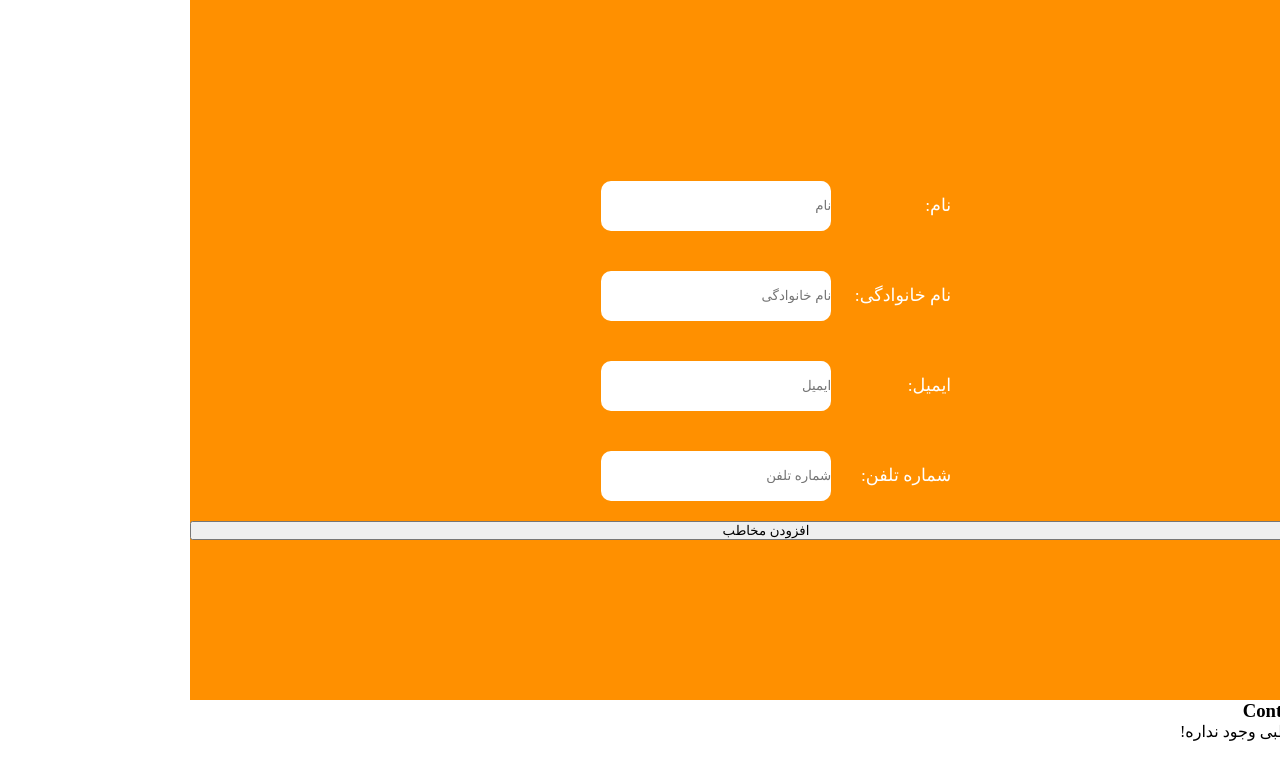
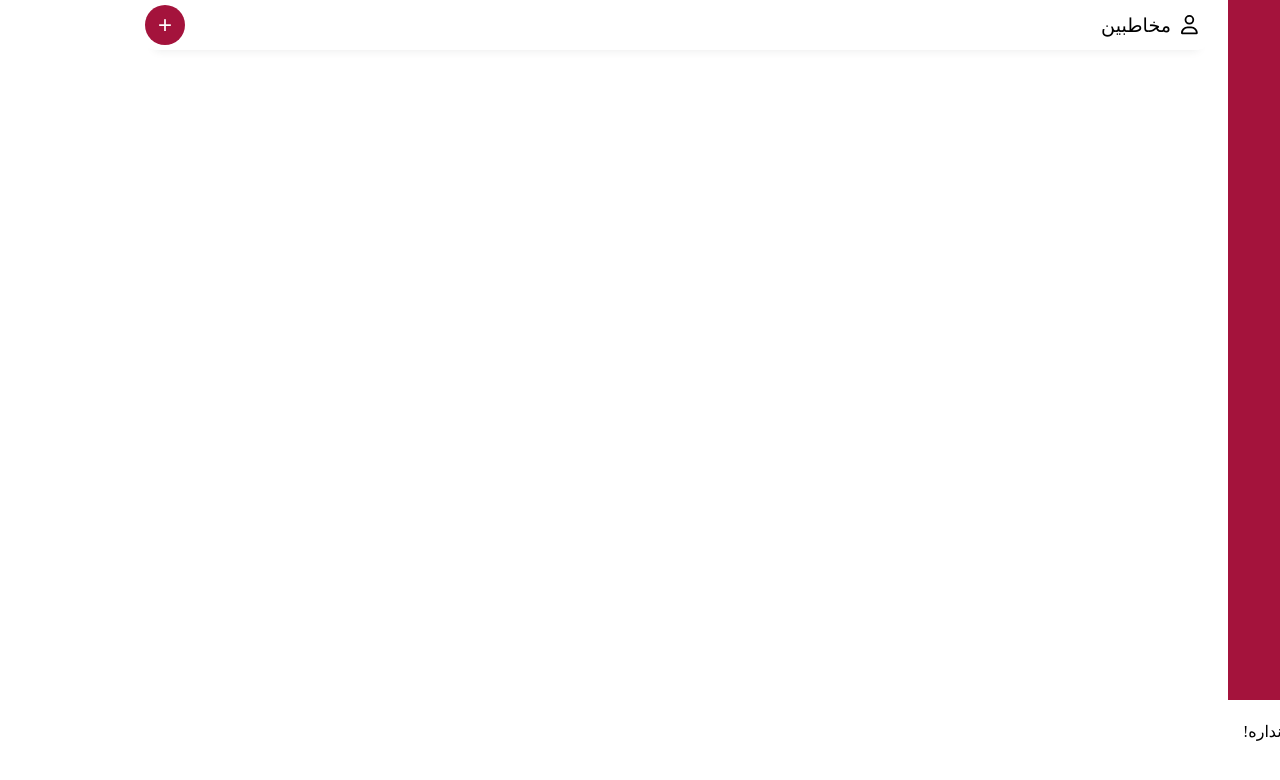
Before and after one commit to DanialArjmand/React-Components, a React (Vite) app in the folder Daniayl-Arjmand_week14/Contact-App/: page / in a window 1280 px wide. Shown: the top 780 px of the page. Built offline with nearby package versions, Linux system fonts and the light colour scheme.

Commit message:
Refactor Code

```diff
--- a/Daniayl-Arjmand_week14/Contact-App/src/App.jsx
+++ b/Daniayl-Arjmand_week14/Contact-App/src/App.jsx
@@ -1,12 +1,42 @@
+import React, { useState } from "react";
 import Header from "./Components/Header.jsx";
 import Contact from "./Components/Contact.jsx";
+import ContactList from "./Components/ContactList.jsx";
+import styles from "./Components/Header.module.css";
 
 function App() {
+  const [contacts, setContacts] = useState([]);
+  const [showModal, setShowModal] = useState(false);
+
+
+  const deleteHandler = (id) => {
+    setContacts((prev) => prev.filter((contact) => contact.id !== id));
+  };
+
   return (
-    <>
-      {/* <Header /> */}
-      <Contact />
-    </>
+    <div>
+      <Header onAddContactClick={() => setShowModal(true)} />
+
+      {showModal && (
+        <div className={styles.modalBackdrop}>
+          <div className={styles.modalContent}>
+            <button
+              className={styles.closeButton}
+              onClick={() => setShowModal(false)}
+            >
+              بستن
+            </button>
+            <Contact
+              contacts={contacts}
+              setContacts={setContacts}
+              closeModal={() => setShowModal(false)}
+            />
+          </div>
+        </div>
+      )}
+
+      <ContactList contacts={contacts} deleteHandler={deleteHandler} />
+    </div>
   );
 }
 
--- a/Daniayl-Arjmand_week14/Contact-App/src/Components/Contact.jsx
+++ b/Daniayl-Arjmand_week14/Contact-App/src/Components/Contact.jsx
@@ -1,14 +1,11 @@
 import React, { useState } from "react";
-import ContactList from "./ContactList.jsx";
+// import ContactList from "./ContactList.jsx";
 import Styles from "./Contact.module.css";
-// import input from "../Constants/input.js";
 import { v4 } from "uuid";
 
-function Contact() {
-  const [contacts, setContacts] = useState([]);
+function Contact({ contacts, setContacts, closeModal }) {
   const [alert, setAlert] = useState("");
   const [contact, setContact] = useState({
-    id: "",
     Name: "",
     LastName: "",
     Email: "",
@@ -16,52 +13,25 @@ function Contact() {
   });
 
   const changeHandler = (event) => {
-    const name = event.target.name;
-    const value = event.target.value;
-
-    setContact((contact) => ({ ...contact, [name]: value }));
+    const { name, value } = event.target;
+    setContact((contacts) => ({ ...contacts, [name]: value }));
   };
 
   const addHandler = () => {
-    if (
-      !contact.Name ||
-      !contact.LastName ||
-      !contact.Email ||
-      !contact.Phone
-    ) {
+    if (!contact.Name || !contact.LastName || !contact.Email || !contact.Phone) {
       setAlert("لطفا مقدار معتبری وارد کنید!");
       return;
     }
     setAlert("");
     const newContact = { ...contact, id: v4() };
-    setContacts((contacts) => [...contacts, newContact]);
-    setContact({
-      Name: "",
-      LastName: "",
-      Email: "",
-      Phone: "",
-    });
-  };
-
-  const deleteHandler = (id) => {
-    const newContacts = contacts.filter((contact) => contact.id !== id);
-    setContacts(newContacts);
+    setContacts([...contacts, newContact]);
+    setContact({ Name: "", LastName: "", Email: "", Phone: "" });
+    closeModal();
   };
 
   return (
-    <div>
     <div className={Styles["parent-input"]}>
-        {/* {input.map((input, index) => (
-          <input
-            key={index}
-            type={input.type}
-            name={input.name}
-            placeholder={input.placeholder}
-            value={contact[input.name]}
-            onChange={changeHandler}
-          />
-        ))} */}
-        <div>{alert && <p>{alert}</p>}</div>
+      {alert && <p>{alert}</p>}
 
       <div>
         <label>نام:</label>
@@ -109,8 +79,6 @@ function Contact() {
 
       <button onClick={addHandler}>افزودن مخاطب</button>
     </div>
-      <ContactList contacts={contacts} deleteHandler={deleteHandler} />
-    </div>
   );
 }
 
--- a/Daniayl-Arjmand_week14/Contact-App/src/Components/Contact.module.css
+++ b/Daniayl-Arjmand_week14/Contact-App/src/Components/Contact.module.css
@@ -7,7 +7,7 @@
 .parent-input {
   width: 90%;
   height: 700px;
-  background-color: #ff9000;
+  background-color: #a4133c;
   display: flex;
   flex-direction: column;
   justify-content: center;
--- a/Daniayl-Arjmand_week14/Contact-App/src/Components/Contactitem.jsx
+++ b/Daniayl-Arjmand_week14/Contact-App/src/Components/Contactitem.jsx
@@ -1,4 +1,7 @@
 import React from "react";
+import { FontAwesomeIcon } from '@fortawesome/react-fontawesome';
+import { faEnvelope } from '@fortawesome/free-regular-svg-icons';
+
 
 function Contactitem({
   data: { id, Name, LastName, Email, Phone },
@@ -10,7 +13,10 @@ function Contactitem({
         {Name} {LastName}
       </p>
       <p>
-        <span></span> {Email}
+        <span>
+          <FontAwesomeIcon icon={faEnvelope} />
+        </span>
+        {Email}
       </p>
       <p>
         <span></span> {Phone}
--- a/Daniayl-Arjmand_week14/Contact-App/src/Components/Header.jsx
+++ b/Daniayl-Arjmand_week14/Contact-App/src/Components/Header.jsx
@@ -2,11 +2,9 @@ import styles from "./Header.module.css";
 import { FontAwesomeIcon } from "@fortawesome/react-fontawesome";
 import { faUser as faUserRegular } from "@fortawesome/free-regular-svg-icons";
 import Sidebar from "./Sidebar";
-import ContactList from "./ContactList.jsx";
 
-function Header() {
+function Header({ onAddContactClick }) {
   return (
-    <>
     <div className={styles["header-root"]}>
       <Sidebar />
       <div className={styles.header}>
@@ -15,12 +13,10 @@ function Header() {
           مخاطبین
         </div>
         <div className={styles.plusButt}>
-            <button>+</button>
+          <button onClick={onAddContactClick}>+</button>
         </div>
       </div>
     </div>
-      <ContactList contacts={contacts} />
-    </>
   );
 }
 
--- a/Daniayl-Arjmand_week14/Contact-App/src/Components/Header.module.css
+++ b/Daniayl-Arjmand_week14/Contact-App/src/Components/Header.module.css
@@ -10,7 +10,7 @@
 }
 
 .header {
-  width: 80%;
+  width: 90%;
   height: 50px;
   display: flex;
   flex-direction: row;
@@ -28,7 +28,7 @@
   border-radius: 50%;
   font-size: 1.5rem;
   border: none;
-  background-color: #ff9000;
+  background-color: #a4133c;
   color: #fff;
   cursor: pointer;
 }
--- a/Daniayl-Arjmand_week14/Contact-App/src/Components/Sidebar.jsx
+++ b/Daniayl-Arjmand_week14/Contact-App/src/Components/Sidebar.jsx
@@ -3,7 +3,7 @@ import Styles from "./Sidebar.module.css"
 function Sidebar() {
   return (
     <div className={Styles.side}>
-        <div></div>
+        <div>لیست ها</div>
         <div></div>
         <div></div>
         <div></div>
--- a/Daniayl-Arjmand_week14/Contact-App/src/Components/Sidebar.module.css
+++ b/Daniayl-Arjmand_week14/Contact-App/src/Components/Sidebar.module.css
@@ -6,8 +6,7 @@
 
 
 .side {
-  width: 20%;
+  width: 15%;
   height: 700px;
-  background-color: #FF9000;
-  border-radius: 10px;
+  background-color: #a4133c;
 }
```
Lines whose indentation alone changed are shown as unchanged.
